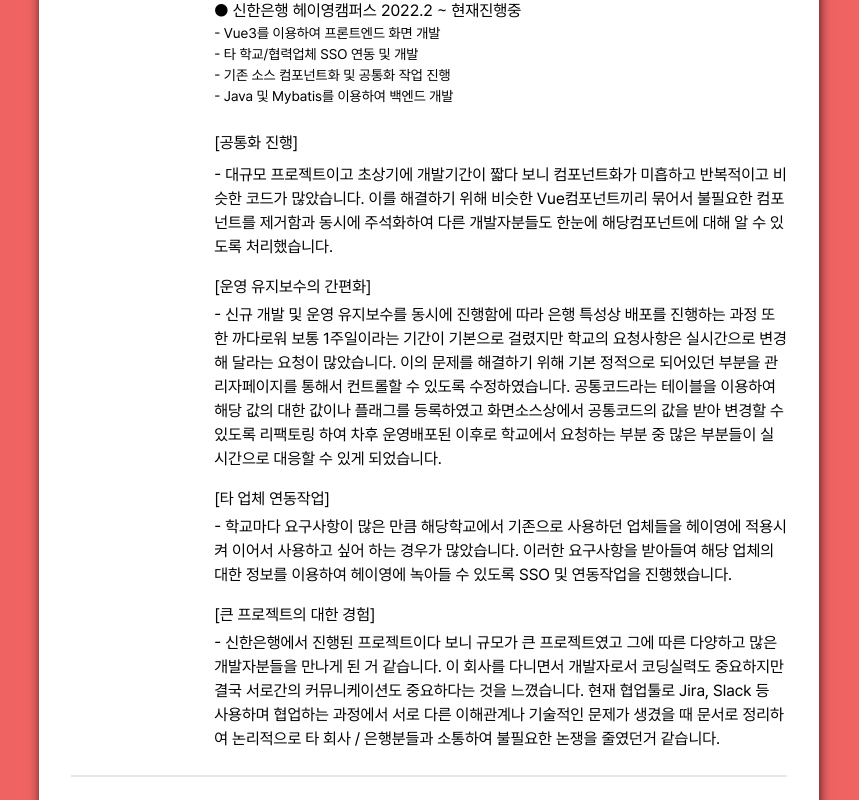
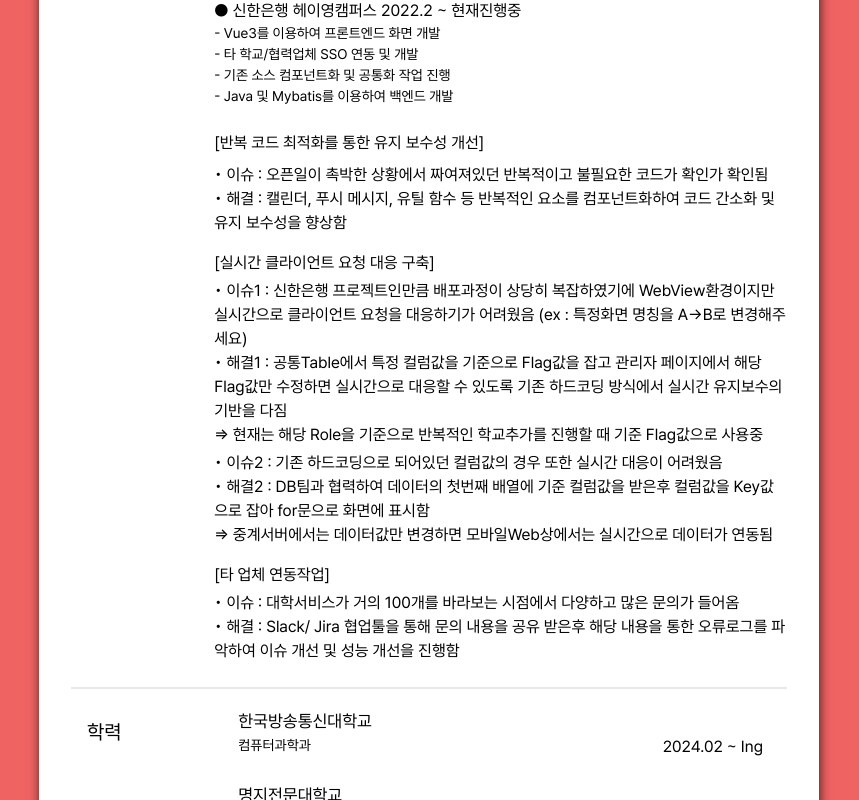
Before and after one commit to Raon98/Lp-bar, a Next.js app: page /detail/1 in a window 1280 px wide. Shown: the part 880-1680 px from the top of the page, without its empty margins (211-1070 px from the left). Built offline with nearby package versions, Linux system fonts and the light colour scheme.

Commit message:
fix : 이력서 수정

```diff
--- a/app/features/detail/component/ResumeDetail.tsx
+++ b/app/features/detail/component/ResumeDetail.tsx
@@ -98,44 +98,67 @@
             </div>
 
             <div className="mt-6">
-              <div>[공통화 진행]</div>
-              <div className="mt-2">
-                - 대규모 프로젝트이고 초상기에 개발기간이 짧다 보니 컴포넌트화가
-                미흡하고 반복적이고 비슷한 코드가 많았습니다. 이를 해결하기 위해
-                비슷한 Vue컴포넌트끼리 묶어서 불필요한 컴포넌트를 제거함과
-                동시에 주석화하여 다른 개발자분들도 한눈에 해당컴포넌트에 대해
-                알 수 있도록 처리했습니다.
+              <div>[반복 코드 최적화를 통한 유지 보수성 개선]</div>
+              <div className="mt-2 flex flex-col">
+                <div>
+                  • 이슈 : 오픈일이 촉박한 상황에서 짜여져있던 반복적이고
+                  불필요한 코드가 확인가 확인됨
+                </div>
+                <div>
+                  • 해결 : 캘린더, 푸시 메시지, 유틸 함수 등 반복적인 요소를
+                  컴포넌트화하여 코드 간소화 및 유지 보수성을 향상함
+                </div>
               </div>
-              <div className="mt-4">[운영 유지보수의 간편화]</div>
-              <div className="mt-1">
-                - 신규 개발 및 운영 유지보수를 동시에 진행함에 따라 은행 특성상
-                배포를 진행하는 과정 또한 까다로워 보통 1주일이라는 기간이
-                기본으로 걸렸지만 학교의 요청사항은 실시간으로 변경해 달라는
-                요청이 많았습니다. 이의 문제를 해결하기 위해 기본 정적으로
-                되어있던 부분을 관리자페이지를 통해서 컨트롤할 수 있도록
-                수정하였습니다. 공통코드라는 테이블을 이용하여 해당 값의 대한
-                값이나 플래그를 등록하였고 화면소스상에서 공통코드의 값을 받아
-                변경할 수 있도록 리팩토링 하여 차후 운영배포된 이후로 학교에서
-                요청하는 부분 중 많은 부분들이 실시간으로 대응할 수 있게
-                되었습니다.
+              <div className="mt-4">[실시간 클라이언트 요청 대응 구축]</div>
+              <div className="mt-1 flex flex-col">
+                <div>
+                  {
+                    "•  이슈1 : 신한은행 프로젝트인만큼 배포과정이 상당히 복잡하였기에 WebView환경이지만 실시간으로 클라이언트 요청을 대응하기가 어려웠음 (ex : 특정화면 명칭을 A->B로 변경해주세요)"
+                  }
+                </div>
+                <div className="flex flex-col">
+                  <div>
+                    • 해결1 : 공통Table에서 특정 컬럼값을 기준으로 Flag값을 잡고
+                    관리자 페이지에서 해당 Flag값만 수정하면 실시간으로 대응할
+                    수 있도록 기존 하드코딩 방식에서 실시간 유지보수의 기반을
+                    다짐
+                  </div>
+                  <div>
+                    {
+                      "=> 현재는 해당 Role을 기준으로 반복적인 학교추가를 진행할 때 기준 Flag값으로 사용중"
+                    }
+                  </div>
+                </div>
+                <div className="mt-1 flex flex-col">
+                  <div>
+                    • 이슈2 : 기존 하드코딩으로 되어있던 컬럼값의 경우 또한
+                    실시간 대응이 어려웠음
+                  </div>
+                  <div className="flex-col flex">
+                    <div>
+                      • 해결2 : DB팀과 협력하여 데이터의 첫번째 배열에 기준
+                      컬럼값을 받은후 컬럼값을 Key값으로 잡아 for문으로 화면에
+                      표시함
+                    </div>
+                    <div>
+                      {
+                        "=> 중계서버에서는 데이터값만 변경하면 모바일Web상에서는 실시간으로 데이터가 연동됨"
+                      }
+                    </div>
+                  </div>
+                </div>
               </div>
               <div className="mt-4">[타 업체 연동작업]</div>
-              <div className="mt-1">
-                - 학교마다 요구사항이 많은 만큼 해당학교에서 기존으로 사용하던
-                업체들을 헤이영에 적용시켜 이어서 사용하고 싶어 하는 경우가
-                많았습니다. 이러한 요구사항을 받아들여 해당 업체의 대한 정보를
-                이용하여 헤이영에 녹아들 수 있도록 SSO 및 연동작업을
-                진행했습니다.
-              </div>
-              <div className="mt-4">[큰 프로젝트의 대한 경험]</div>
-              <div className="mt-1">
-                - 신한은행에서 진행된 프로젝트이다 보니 규모가 큰 프로젝트였고
-                그에 따른 다양하고 많은 개발자분들을 만나게 된 거 같습니다. 이
-                회사를 다니면서 개발자로서 코딩실력도 중요하지만 결국 서로간의
-                커뮤니케이션도 중요하다는 것을 느꼈습니다. 현재 협업툴로 Jira,
-                Slack 등 사용하며 협업하는 과정에서 서로 다른 이해관계나
-                기술적인 문제가 생겼을 때 문서로 정리하여 논리적으로 타 회사 /
-                은행분들과 소통하여 불필요한 논쟁을 줄였던거 같습니다.
+              <div className="mt-1 flex flex-col">
+                <div>
+                  • 이슈 : 대학서비스가 거의 100개를 바라보는 시점에서 다양하고
+                  많은 문의가 들어옴
+                </div>
+                <div>
+                  • 해결 : Slack/ Jira 협업툴을 통해 문의 내용을 공유 받은후
+                  해당 내용을 통한 오류로그를 파악하여 이슈 개선 및 성능 개선을
+                  진행함
+                </div>
               </div>
             </div>
           </div>
```
